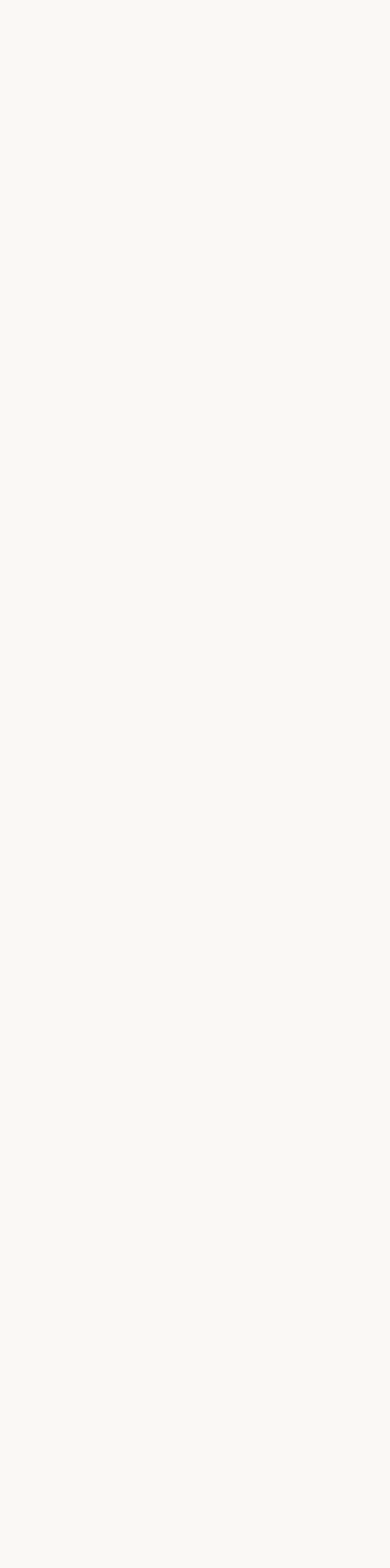
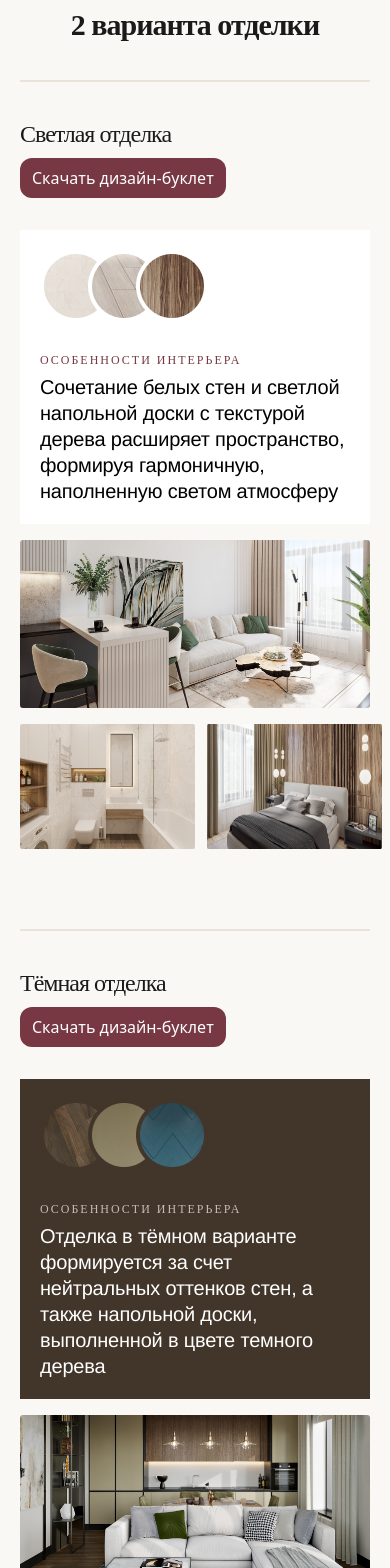
Before and after one commit to rahimovibrokhim/residential-complex-website, a React (Vite) app: page / in a window 390 px wide. Shown: the part 6640-8208 px from the top of the page. Before the commit the page ends 6650 px from the top, so only its background shows below. Built offline with nearby package versions, Linux system fonts and the light colour scheme.

Commit message:
responsive of trim

```diff
--- a/src/App.jsx
+++ b/src/App.jsx
@@ -104,7 +104,7 @@ function App() {
               </h2>
               <img
                 className="mx-auto min-h-[200px] mt-10"
-                src="../public/location-map.png"
+                src="/public/location-map.png"
                 alt="map"
               />
               <p>
@@ -261,27 +261,28 @@ function App() {
                   </div>
                 </div>
               </div>
-              {/* <h2 className="mt-40">2 варианта отделки</h2>
+              {/* 2nd example */}
+              <h2 className="mt-40 text-3xl md:text-6xl">2 варианта отделки</h2>
               <div className="line w-full mt-10"></div>
-              <div className="example mt-10 example-1">
-                <div className="head flex justify-between items-center">
-                  <h4>Светлая отделка</h4>
+              <div className="example light-ex mt-10 example-1">
+                <div className="head flex flex-wrap gap-3 justify-between items-center">
+                  <h4 className="text-2xl sm:text-4xl">Светлая отделка</h4>
                   <a
                     href="#"
-                    className="rounded-xl px-6 py-4 text-white"
+                    className="rounded-xl px-3 sm:px-6 py-2 sm:py-4 text-white"
                     download={"logo.png"}
                   >
                     Скачать дизайн-буклет
                   </a>
                 </div>
                 <div className="mt-8 gap-4">
-                  <div className="flex gap-4">
+                  <div className="flex flex-wrap-reverse md:flex-nowrap gap-4">
                     <img
-                      className="col-span-2"
+                      className="w-full md:w-2/3"
                       src="trim-example1-1.png"
                       alt="room-photo"
                     />
-                    <div className="description p-10 bg-white">
+                    <div className="description md:w-1/3 p-5 xl:p-10 bg-white">
                       <div className="flex">
                         <img src="trim-circle1.png" alt="deco" />
                         <img
@@ -303,40 +304,41 @@ function App() {
                       </p>
                     </div>
                   </div>
-                  <div className="flex mt-4 justify-between">
+                  <div className="flex mt-4 gap-3 justify-between">
                     <img
-                      className="col-span-1"
+                      className="w-1/2 md:w-1/3"
                       src="trim-example1-2.png"
-                      alt=""
+                      alt="image"
                     />
                     <img
-                      className="col-span-2"
+                      className="w-1/2 md:w-2/3"
                       src="trim-example1-3.png"
-                      alt=""
+                      alt="image"
                     />
                   </div>
                 </div>
               </div>
               <div className="line w-full mt-20"></div>
-              <div className="example mt-10 example-2">
-                <div className="head flex justify-between items-center">
-                  <h4>Тёмная отделка</h4>
+              {/*  */}
+              <div className="example dark-ex mt-10 example-2">
+                <div className="head flex flex-wrap gap-3 justify-between items-center">
+                  <h4 className="text-2xl sm:text-4xl">Тёмная отделка</h4>
                   <a
                     href="#"
-                    className="rounded-xl px-6 py-4 text-white"
+                    className="rounded-xl px-3 sm:px-6 py-2 sm:py-4 text-white"
                     download={"logo.png"}
                   >
                     Скачать дизайн-буклет
                   </a>
                 </div>
                 <div className="mt-8 gap-4">
-                  <div className="flex gap-4">
+                  <div className="flex flex-wrap-reverse md:flex-nowrap gap-4">
                     <img
-                      className="col-span-2"
+                      className="w-full md:w-2/3"
                       src="trim-example2-1.png"
                       alt="room-photo"
                     />
-                    <div className="description p-10 bg-">
+                    <div className="description md:w-1/3 p-5 xl:p-10">
                       <div className="flex">
                         <img src="trim-circle4.png" alt="deco" />
                         <img
@@ -358,20 +360,20 @@ function App() {
                       </p>
                     </div>
                   </div>
-                  <div className="flex mt-4 justify-between">
+                  <div className="flex mt-4 gap-3 justify-between">
                     <img
-                      className="col-span-1"
+                      className="w-1/2 md:w-1/3"
                       src="trim-example2-2.png"
                       alt=""
                     />
                     <img
-                      className="col-span-2"
+                      className="w-1/2 md:w-2/3"
                       src="trim-example2-3.png"
                       alt=""
                     />
                   </div>
                 </div>
-              </div> */}
+              </div>
             </div>
           </div>
         </section>
--- a/src/index.scss
+++ b/src/index.scss
@@ -287,9 +287,6 @@ header {
         letter-spacing: -1px;
     }
 
-    // .boxes .box{
-    //     width: 50%;
-    // }
 
     h3 {
         color: var(--text-primary, #1A1A1A);
@@ -329,12 +326,11 @@ header {
     .example {
         h4 {
             color: var(--text-primary, #1A1A1A);
-            font-size: 40px;
             font-family: TT Travels;
             font-style: normal;
             font-weight: 500;
             line-height: 100%;
-            letter-spacing: -1.2px;
+            letter-spacing: -1px;
         }
 
         a {
@@ -451,3 +447,9 @@ header {
         }
     }
 }
+
+@media screen and (max-width:376px) {
+    #trim .example .head {
+        place-content: center !important;
+    }
+}
```
